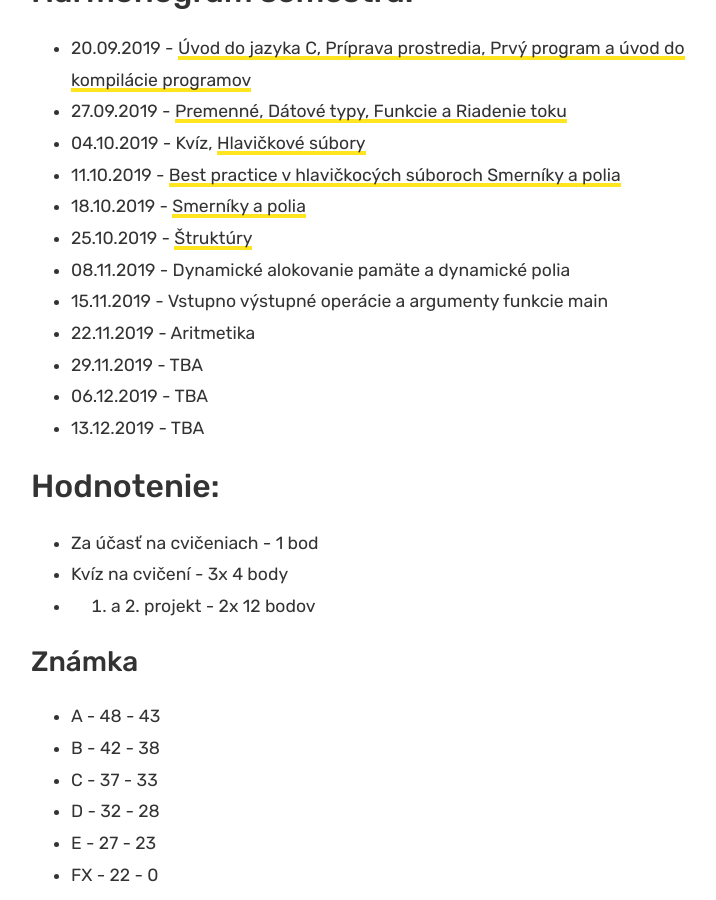
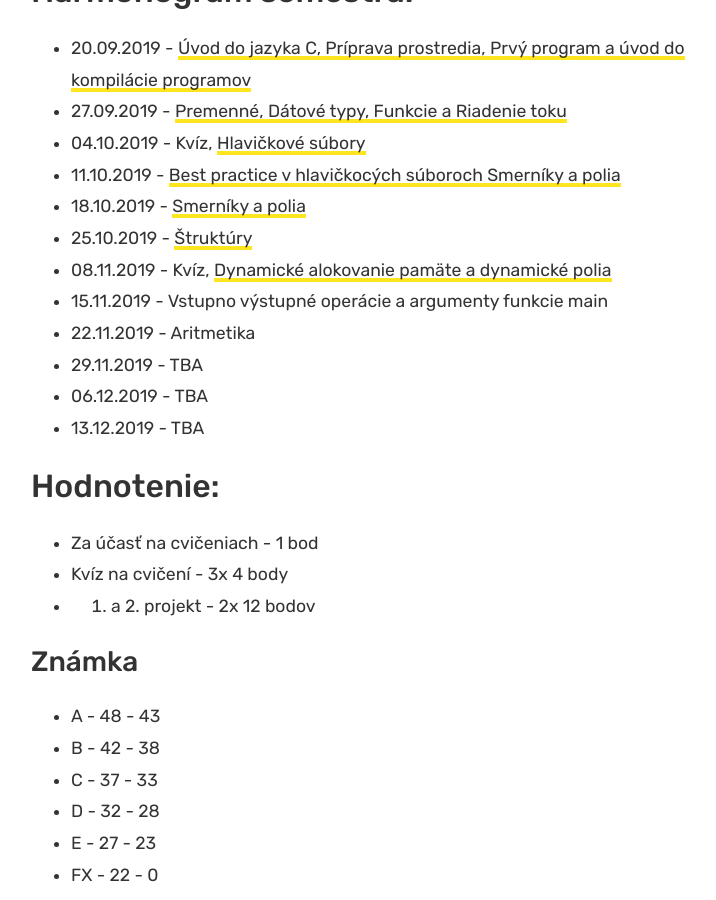
Before and after one commit to ppatrik/ppatrik.github.io, a Jekyll site: the page built from _posts/2019-09-20-JAC-0.md, in a window 1280 px wide and 900 px high, scrolled down 703 px. Shown: the whole window, without its empty margins (244-960 px from the left). Built offline with Jekyll 4.4.1, drawn with Linux system fonts in a browser that asks for light colours; comment, search, counter and statistics services are not loaded.

Commit message:
Update 2019-09-20-JAC-0.md

```diff
--- a/_posts/2019-09-20-JAC-0.md
+++ b/_posts/2019-09-20-JAC-0.md
@@ -14,7 +14,7 @@ author: ppatrik
 * 11.10.2019 - [Best practice v hlavičkocých súboroch Smerníky a polia]({{site.base_url}}/vyuka/jac/2019/10/11/JAC-Cvicenie04)
 * 18.10.2019 - [Smerníky a polia]({{site.base_url}}/vyuka/jac/2019/10/18/JAC-Cvicenie05)
 * 25.10.2019 - [Štruktúry]({{site.base_url}}/vyuka/jac/2019/10/25/JAC-Cvicenie06)
-* 08.11.2019 - Dynamické alokovanie pamäte a dynamické polia
+* 08.11.2019 - Kvíz, [Dynamické alokovanie pamäte a dynamické polia]({{site.base_url}}/vyuka/jac/2019/11/08/JAC-Cvicenie07.html)
 * 15.11.2019 - Vstupno výstupné operácie a argumenty funkcie main
 * 22.11.2019 - Aritmetika
 * 29.11.2019 - TBA
```
